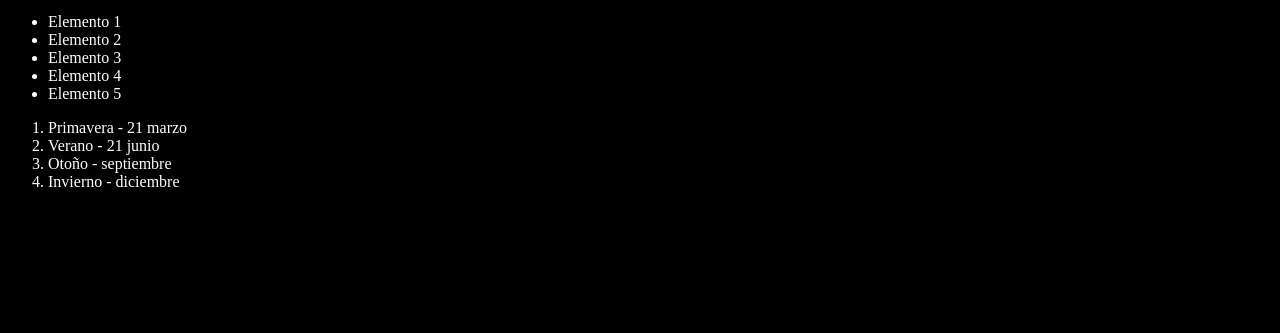
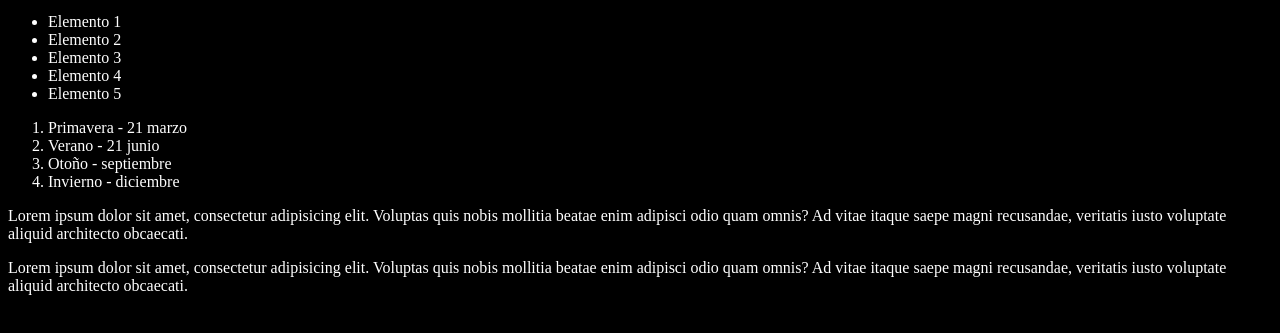
Before and after one commit to pipe-mv/youtube-git, a plain HTML site: page index.html in a window 1280 px wide. Shown: the part 101-434 px from the top of the page. Drawn offline with Linux system fonts and the light colour scheme.

Commit message:
Agregando 2 párrafos

```diff
--- a/index.html
+++ b/index.html
@@ -21,11 +21,21 @@
       <li>Elemento 5</li>
     </ul>
     <ol>
-        <li>Primavera - 21 marzo</li>
-        <li>Verano - 21 junio</li>
-        <li>Otoño - septiembre</li>
-        <li>Invierno - diciembre</li>
+      <li>Primavera - 21 marzo</li>
+      <li>Verano - 21 junio</li>
+      <li>Otoño - septiembre</li>
+      <li>Invierno - diciembre</li>
     </ol>
+    <p>
+      Lorem ipsum dolor sit amet, consectetur adipisicing elit. Voluptas quis
+      nobis mollitia beatae enim adipisci odio quam omnis? Ad vitae itaque saepe
+      magni recusandae, veritatis iusto voluptate aliquid architecto obcaecati.
+    </p>
+    <p>
+      Lorem ipsum dolor sit amet, consectetur adipisicing elit. Voluptas quis
+      nobis mollitia beatae enim adipisci odio quam omnis? Ad vitae itaque saepe
+      magni recusandae, veritatis iusto voluptate aliquid architecto obcaecati.
+    </p>
     <script src="index.js"></script>
   </body>
 </html>
```
